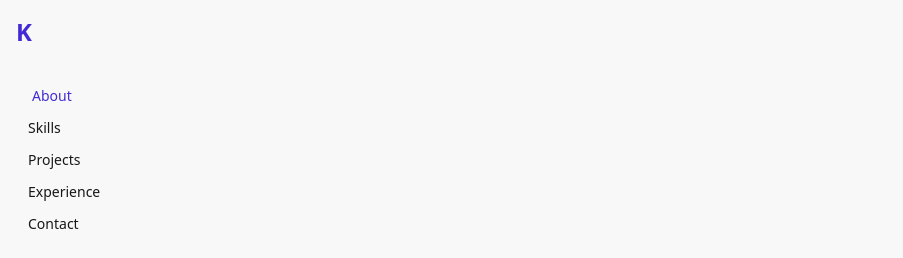
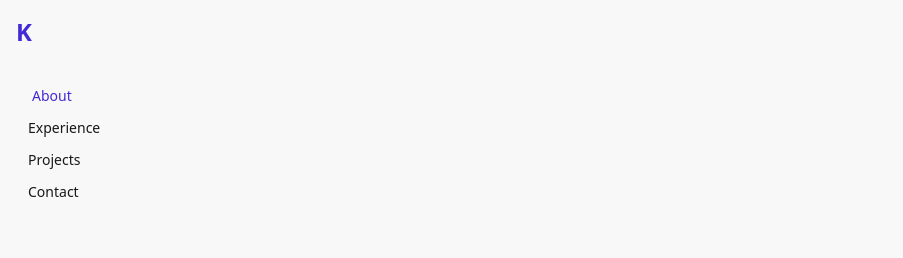
Before and after one commit to Kenta-Asakura/portfolio-v2, a React (Vite) app: page / in a window 1280 px wide. Shown: the top 258 px of the page, without its empty margins (0-903 px from the left). Built offline with nearby package versions, Linux system fonts and the light colour scheme.

Commit message:
Header Sidebar Nav Links updated

```diff
--- a/src/components/layout/Header.jsx
+++ b/src/components/layout/Header.jsx
@@ -2,9 +2,8 @@ import { useState, useEffect } from 'react';
 
 const NAV_LINKS = [
   { name: 'About', href: '#about' },
-  { name: 'Skills', href: '#skills' },
+  { name: 'Experience', href: '#experience' },
   { name: 'Projects', href: '#projects' },
-  { name: 'Experience', href: '#experience' },
   { name: 'Contact', href: '#contact' }
 ];
 
@@ -290,9 +289,7 @@ function Header() {
                 </svg>
               </button>
             </div>
-
           </div>
-
         </nav>
       </aside>
     </>
```
